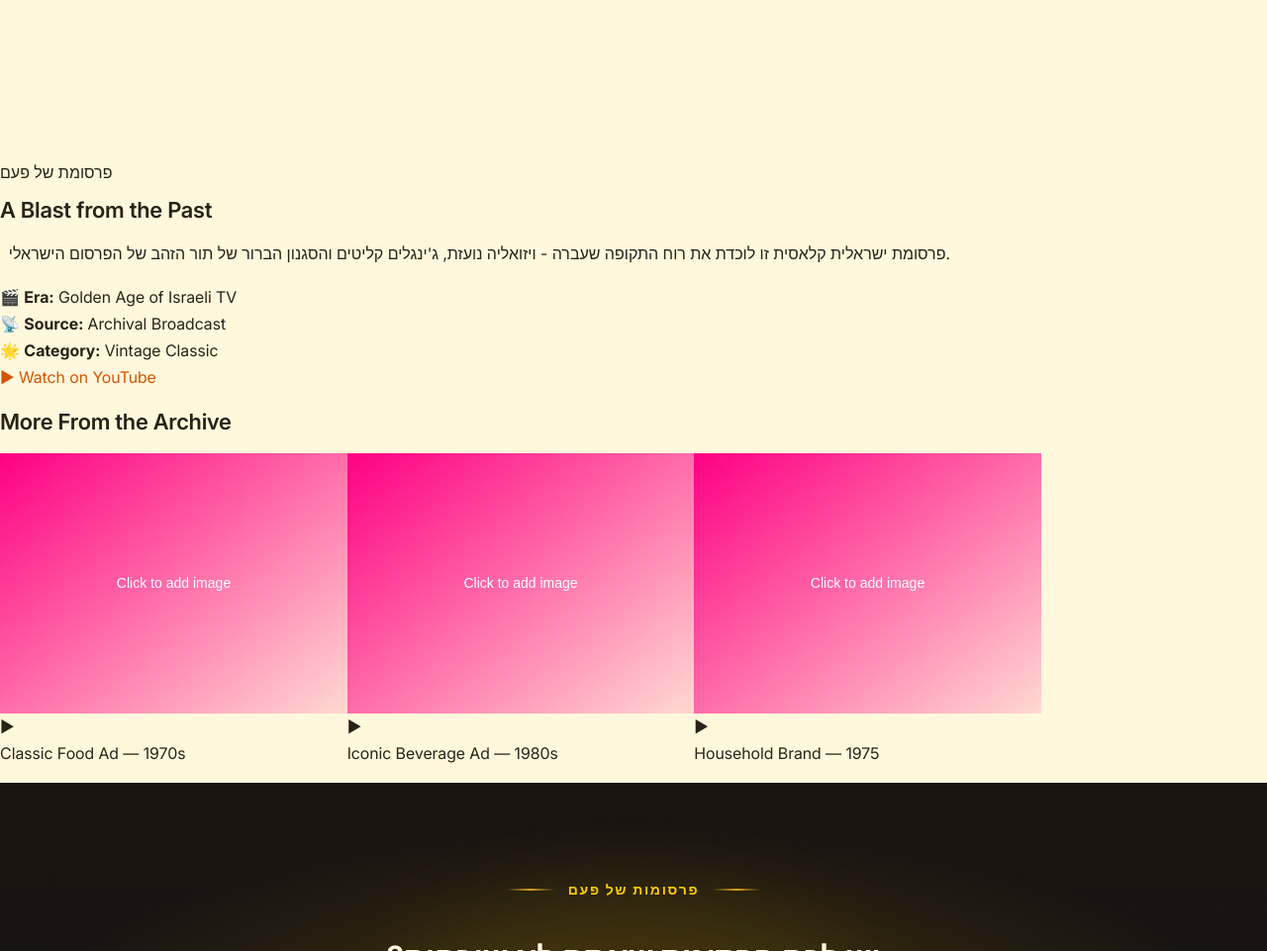
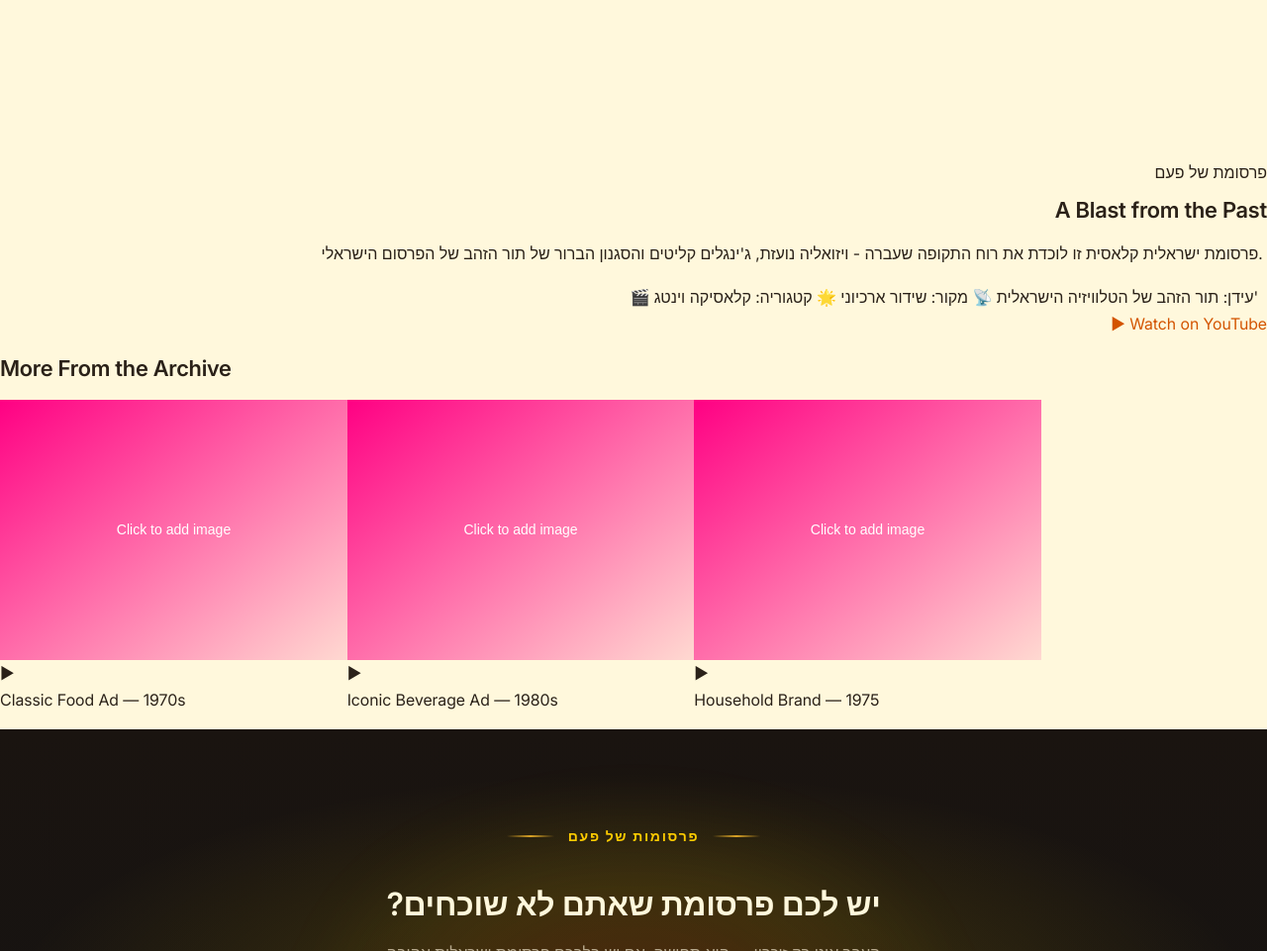
Before and after one commit to slipwoker/zappy-website-eebad7c8-e273-4cf8-b27c-3a06c474a740, a plain HTML site: page index.html in a window 1280 px wide. Shown: the part 5287-6248 px from the top of the page at 99% size. Drawn offline with Linux system fonts and the light colour scheme; grey boxes are pictures that could not be loaded.

Commit message:
Incremental sync: 1 page(s) — update_text, text_edit, update_alignment

```diff
--- a/index.html
+++ b/index.html
@@ -1192,26 +1192,21 @@
       </div>
 
       <!-- Info Card -->
-      <aside class="yt-featured-video__info" aria-label="Video details">
+      <aside class="yt-featured-video__info" aria-label="Video details" style="justify-content: flex-end; width: 100%; margin-left: 0px; margin-right: 0px; text-align: right;">
         <div class="yt-featured-video__info-tag">פרסומת של פעם</div>
 
         <h3 class="yt-featured-video__info-title">A Blast from the Past</h3>
         <p class="yt-featured-video__info-desc" style="">&nbsp; פרסומת ישראלית קלאסית זו לוכדת את רוח התקופה שעברה - ויזואליה נועזת, ג'ינגלים קליטים והסגנון הברור של תור הזהב של הפרסום הישראלי.&nbsp;</p>
 
-        <ul class="yt-featured-video__meta-list" aria-label="Video metadata">
-          <li class="yt-featured-video__meta-item" data-grid-item-index="0">
-            <span class="yt-featured-video__meta-icon" aria-hidden="true">🎬</span>
-            <span><strong>Era:</strong> Golden Age of Israeli TV</span>
-          </li>
-          <li class="yt-featured-video__meta-item" data-grid-item-index="1">
-            <span class="yt-featured-video__meta-icon" aria-hidden="true">📡</span>
-            <span><strong>Source:</strong> Archival Broadcast</span>
-          </li>
-          <li class="yt-featured-video__meta-item" data-grid-item-index="2">
-            <span class="yt-featured-video__meta-icon" aria-hidden="true">🌟</span>
-            <span><strong>Category:</strong> Vintage Classic</span>
-          </li>
-        </ul>
+        <ul class="yt-featured-video__meta-list" aria-label="Video metadata" style=""><li></li><li class="yt-featured-video__meta-item" data-grid-item-index="0"><span class="yt-featured-video__meta-icon" aria-hidden="true">&nbsp; 🎬
+עידן: תור הזהב של הטלוויזיה הישראלית
+
+📡
+מקור: שידור ארכיוני
+
+🌟
+קטגוריה: קלאסיקה וינטג'&nbsp;&nbsp;</span></li><li class="yt-featured-video__meta-item" data-grid-item-index="2">
+          </li></ul>
 
         <p><a class="yt-featured-video__cta" href="https://youtu.be/ubD8rAkuFQo?si=vmCtSsQo7tT2gaIu" target="_blank" rel="noopener noreferrer" aria-label="Watch this classic Israeli ad on YouTube (opens in new tab)">
           <span class="yt-featured-video__cta-icon" aria-hidden="true">▶</span>
```
Also changed, not shown: public/index.html (+10 -15 lines).
